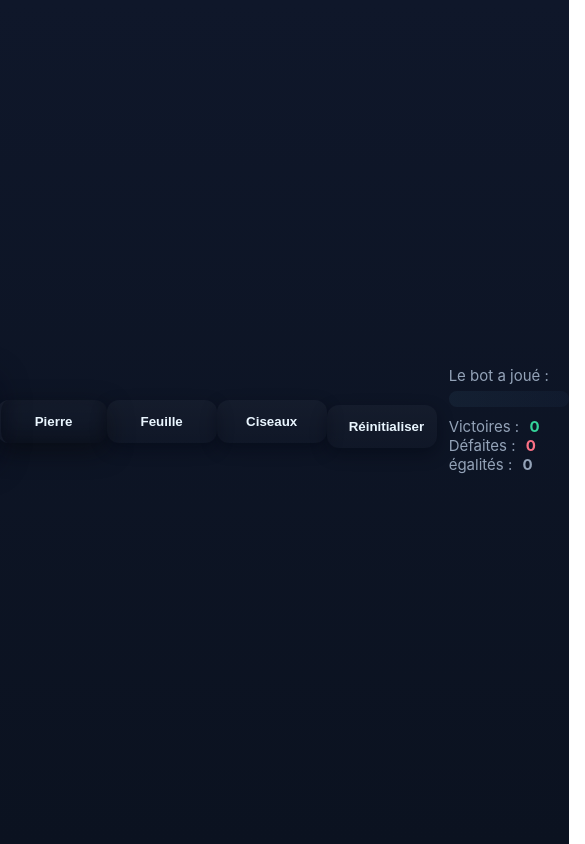
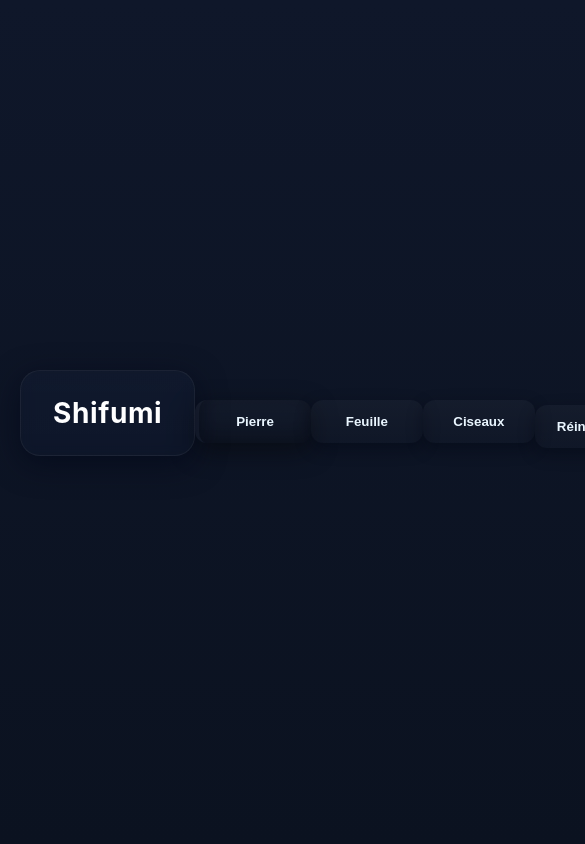
Before and after one commit to MaelLecapitaine/Shifumi, a plain HTML site: page index.html in a window 390 px wide. Shown: the top 844 px of the page, 585 px wide, since content can reach past the window. Drawn offline with Linux system fonts and the light colour scheme.

Commit message:
CSS Update for responsive design

```diff
--- a/styles.css
+++ b/styles.css
@@ -1,8 +1,3 @@
-/* styles.css - Thème moderne pour le jeu Shifumi
-   Placez ce fichier à la racine (même dossier que index.html) et ajoutez
-   <link rel="stylesheet" href="styles.css"> dans la balise <head> de index.html
-*/
-
 :root{
   --bg-1: #0f172a; /* gris très foncé */
   --bg-2: #0b1220; /* dégradé secondaire */
@@ -22,6 +17,7 @@
 *{box-sizing: border-box}
 
 html,body{
+  display: flex;
   height:100%;
   margin:0;
   font-family: Inter, ui-sans-serif, system-ui, -apple-system, "Segoe UI", Roboto, "Helvetica Neue", Arial;
```
